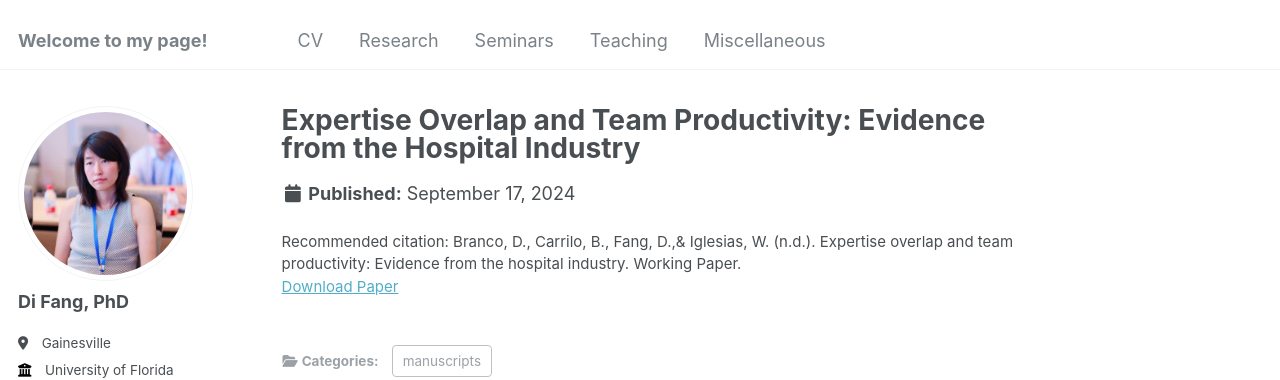
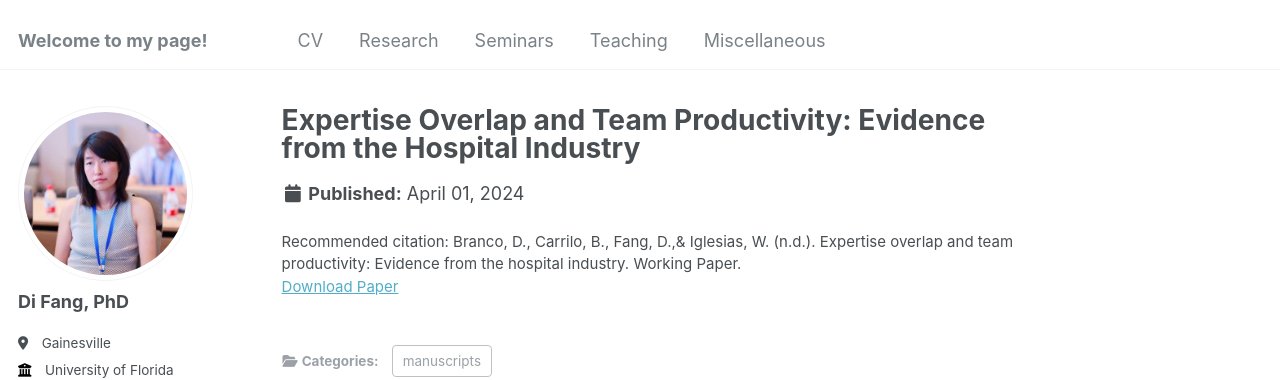
Before and after one commit to fangdi2009/mypage, a Jekyll site: the page built from _publications/wp1.md, in a window 1280 px wide. Shown: the top 380 px of the page. Built offline with Jekyll 4.4.1, drawn with Linux system fonts in a browser that asks for light colours; some web fonts are replaced; part of the change alters nothing that is shown.

Commit message:
Update wp1.md

```diff
--- a/_publications/wp1.md
+++ b/_publications/wp1.md
@@ -4,7 +4,7 @@ title: "Expertise Overlap and Team Productivity: Evidence from the Hospital Indu
 category: manuscripts
 permalink: 'https://drive.google.com/file/d/1aIheBVNq5laExAqGZBofiKH9ta711aig/view'
 excerpt: 'with Danyelle Branco, Bladimir Carrilo and Wilman Iglesias'
-#date: 2024-04-01
+date: 2024-04-01
 #venue: 'GitHub Journal of Bugs'
 paperurl: 'https://drive.google.com/file/d/1aIheBVNq5laExAqGZBofiKH9ta711aig/view'
 citation: 'Branco, D., Carrilo, B., Fang, D.,& Iglesias, W. (n.d.). Expertise overlap and team productivity: Evidence from the hospital industry. Working Paper.'
```
